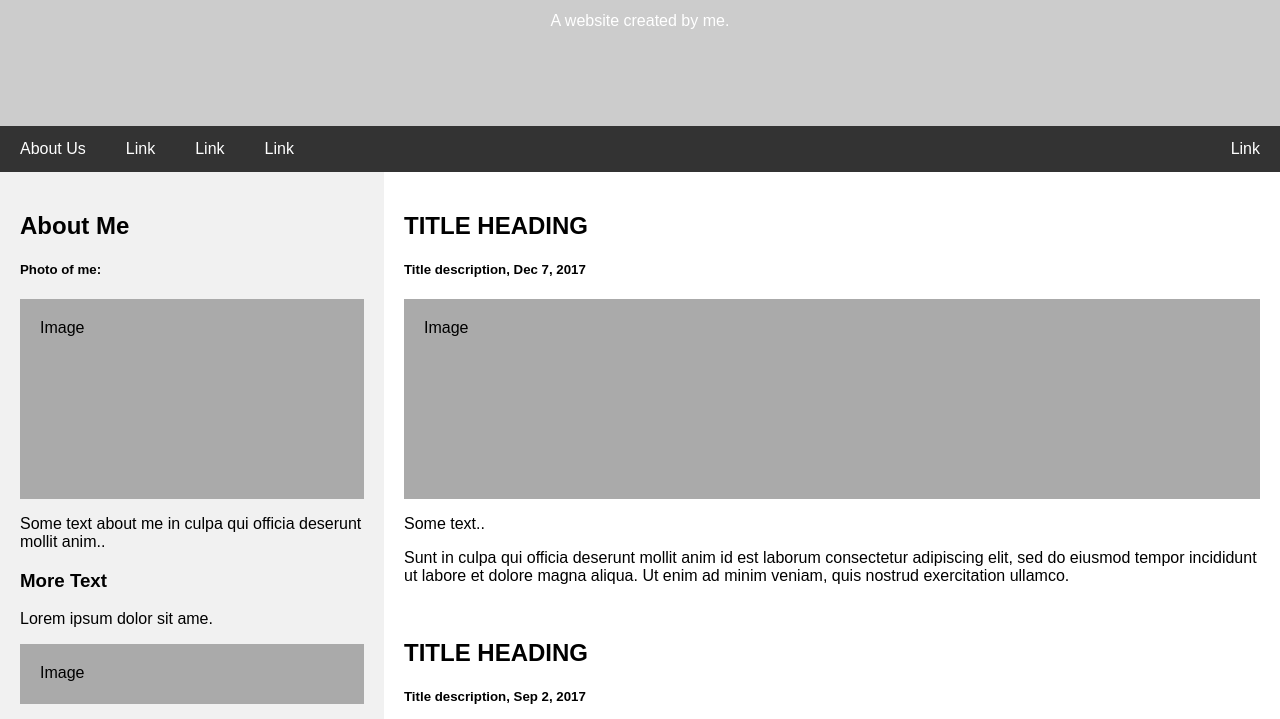
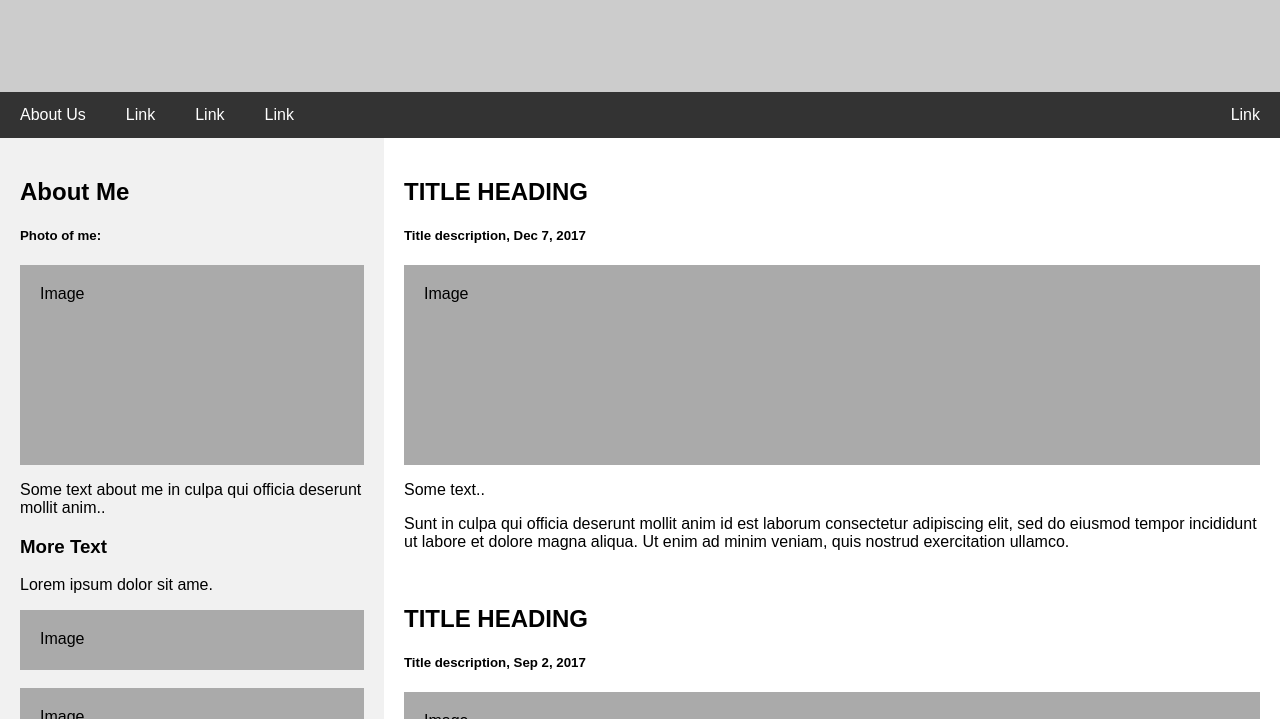
Before and after one commit to mikeloguay/bootcamp2-row2, a plain HTML site: page index.html in a window 1280 px wide. Shown: the part 167-886 px from the top of the page. Drawn offline with Linux system fonts and the light colour scheme.

Commit message:
text home

```diff
--- a/index.html
+++ b/index.html
@@ -135,7 +135,7 @@
 
     <div class="header">
         <h1>Example Home</h1>
-        <p>A website created by me.</p>
+
     </div>
 
     <div class="navbar">
```
